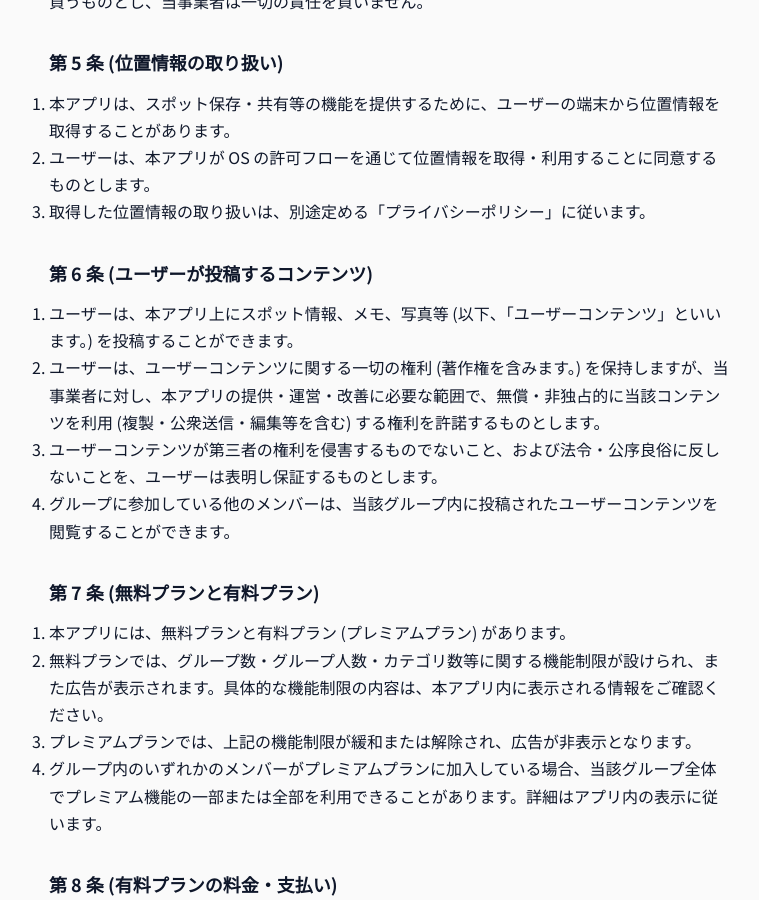
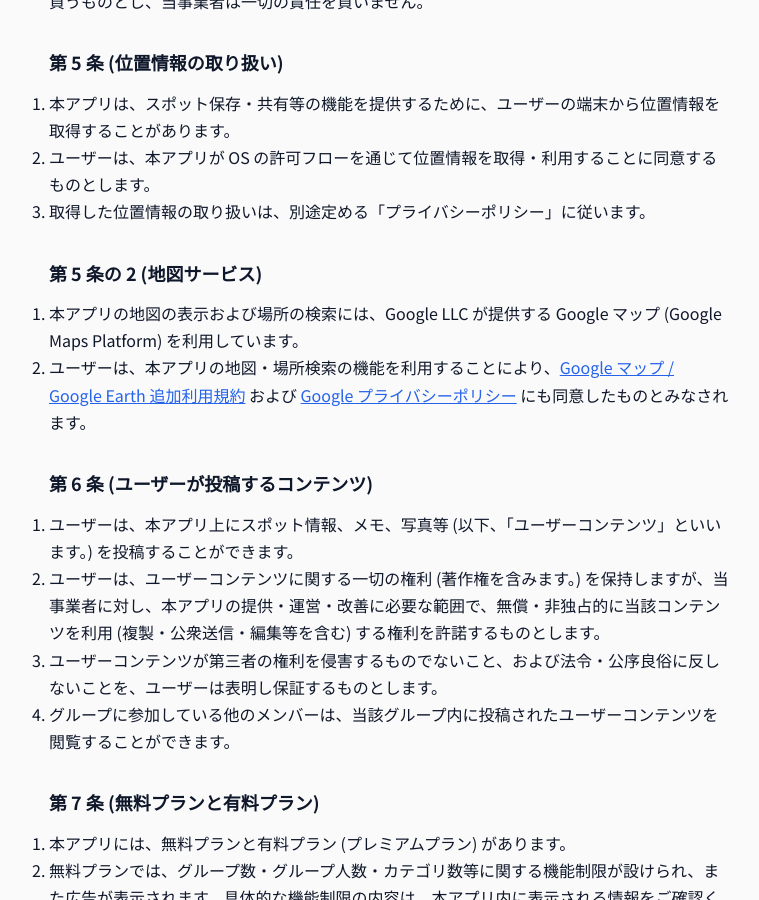
Before and after one commit to hecuhecu/hecuhecu.github.io, a Jekyll site: the page built from apps/kokoiko/terms.md, in a window 1280 px wide and 900 px high, scrolled down 1264 px. Shown: the whole window, without its empty margins (251-1010 px from the left). Built offline with Jekyll 4.4.1, drawn with Linux system fonts in a browser that asks for light colours; some of the changed text lies outside the part shown.

Commit message:
ココイコ！の規約・ポリシーに Google マップ (地図表示) を足す (1.19.0 公開時に main へ)
Co-Authored-By: Claude Opus 5.5 (1M context) <noreply@anthropic.com>

```diff
--- a/apps/kokoiko/terms.md
+++ b/apps/kokoiko/terms.md
@@ -39,6 +39,11 @@ published_app: true
 1. 本アプリは、スポット保存・共有等の機能を提供するために、ユーザーの端末から位置情報を取得することがあります。
 2. ユーザーは、本アプリが OS の許可フローを通じて位置情報を取得・利用することに同意するものとします。
 3. 取得した位置情報の取り扱いは、別途定める「プライバシーポリシー」に従います。
+
+## 第 5 条の 2 (地図サービス)
+
+1. 本アプリの地図の表示および場所の検索には、Google LLC が提供する Google マップ (Google Maps Platform) を利用しています。
+2. ユーザーは、本アプリの地図・場所検索の機能を利用することにより、[Google マップ / Google Earth 追加利用規約](https://maps.google.com/help/terms_maps/) および [Google プライバシーポリシー](https://policies.google.com/privacy) にも同意したものとみなされます。
 
 ## 第 6 条 (ユーザーが投稿するコンテンツ)
 
```
Also changed, not shown: other parts of apps/kokoiko/terms.md (+1 -1 lines), apps/kokoiko/privacy.md (+2 -1 lines).
